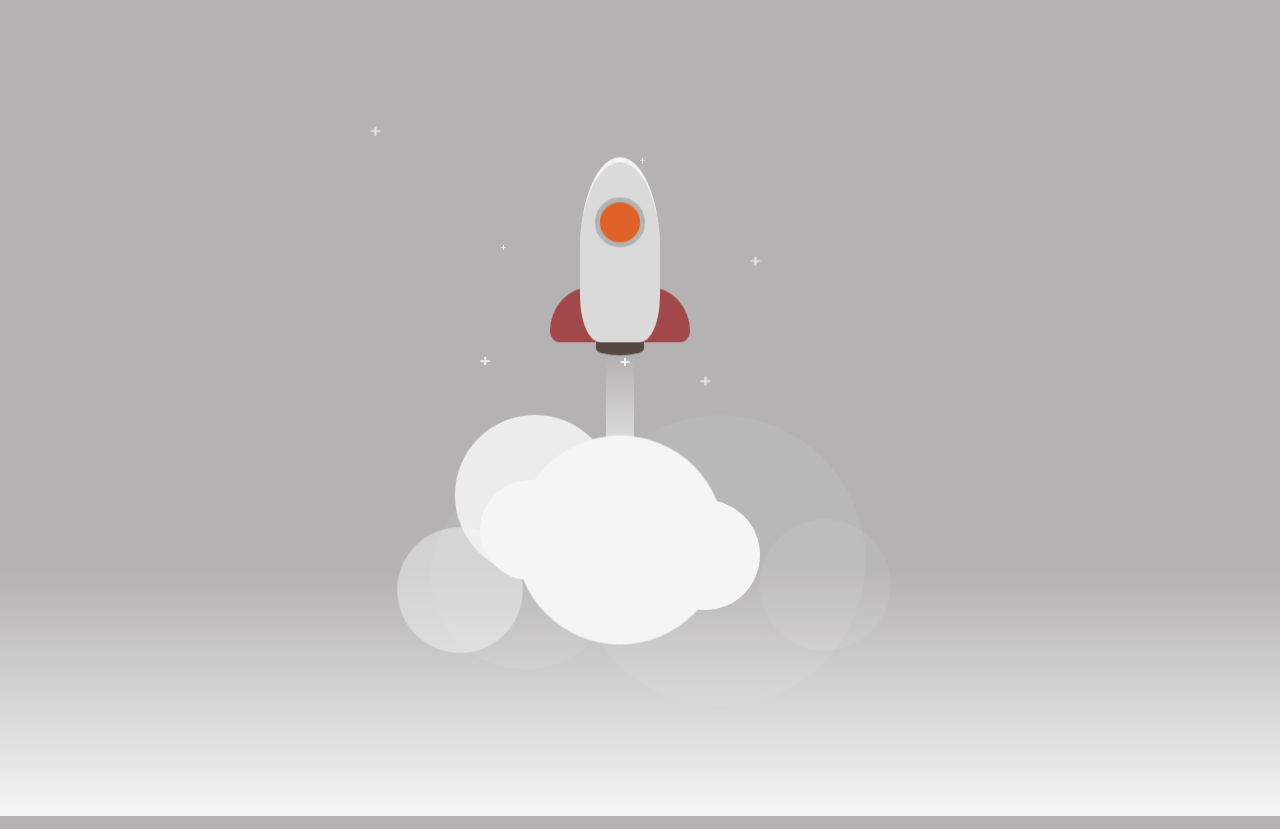
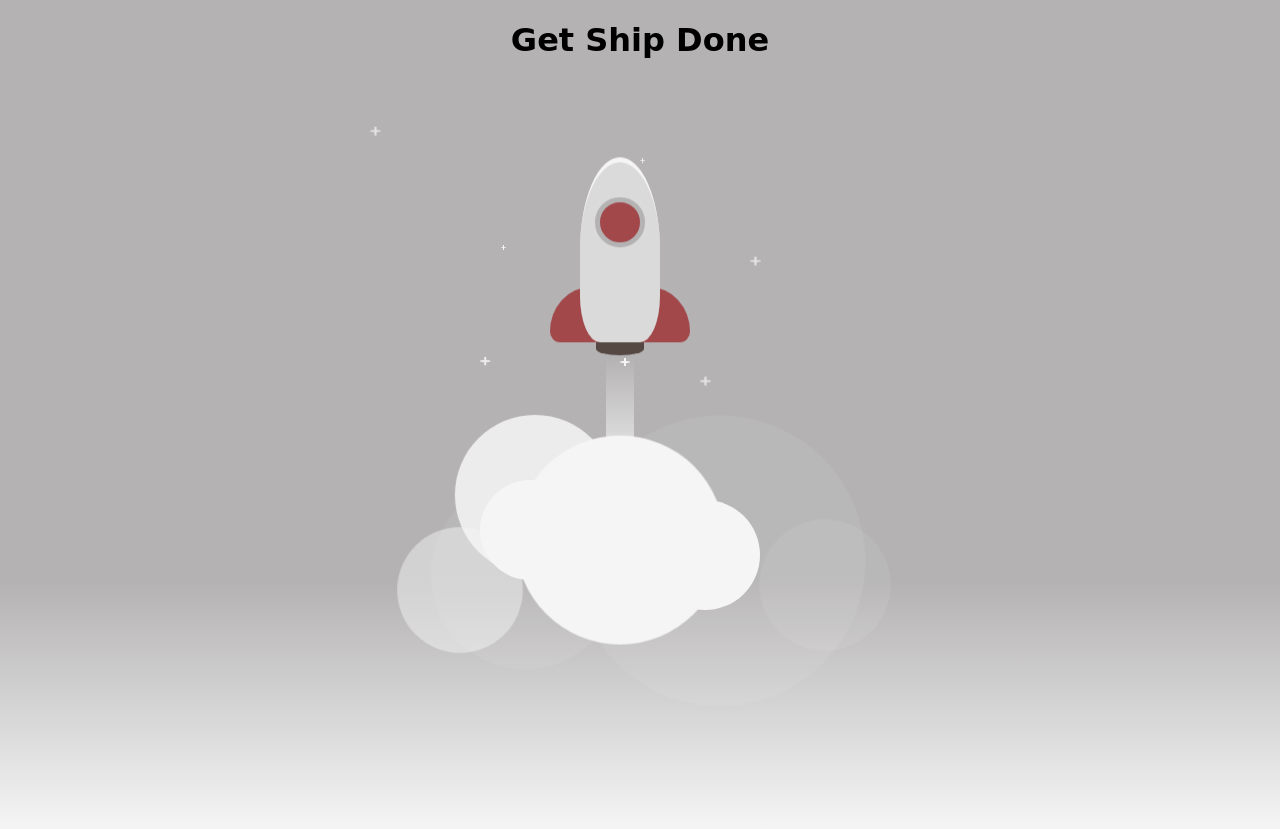
Before and after one commit to hrittikhere/harness-demo, a Flask app: page / in a window 1280 px wide. Run offline with Flask 2, Linux system fonts and the light colour scheme.

Commit message:
Add Slogon

```diff
--- a/deploy/static/style.css
+++ b/deploy/static/style.css
@@ -4,6 +4,7 @@ body {
     min-height: 100vh;
     background: linear-gradient(to bottom, #b4b2b2 0%, #b4b2b2 70%, #f5f5f5 100%);
     overflow: hidden;
+    font-family: 'Luckiest Guy', cursive;
   }
   .rocket {
     position: absolute;
@@ -42,7 +43,7 @@ body {
     width: 40px;
     height: 40px;
     border-radius: 100%;
-    background-color: #df6329;
+    background-color: #a2484b;
     left: calc(50% - 25px);
     top: 40px;
     border: 5px solid #b4b2b2;
--- a/deploy/templates/complete.html
+++ b/deploy/templates/complete.html
@@ -15,6 +15,7 @@
 </head>
 
 <body>
+  <h1 align="center">Get Ship Done</h1>
 
 
   <div class="rocket">
```
